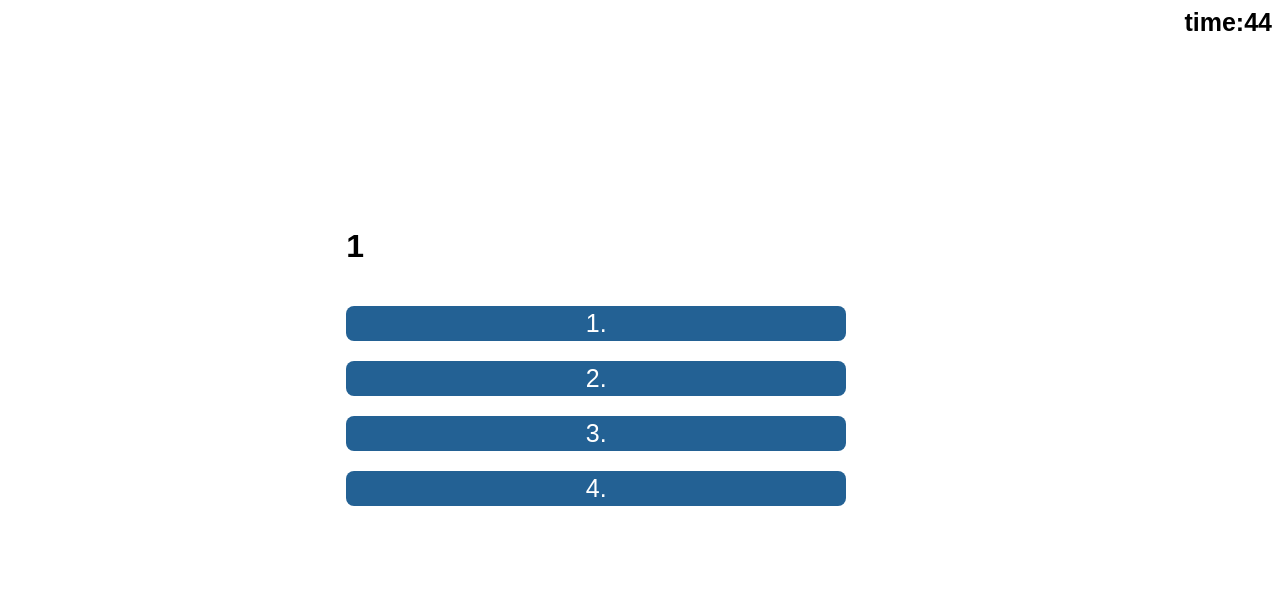
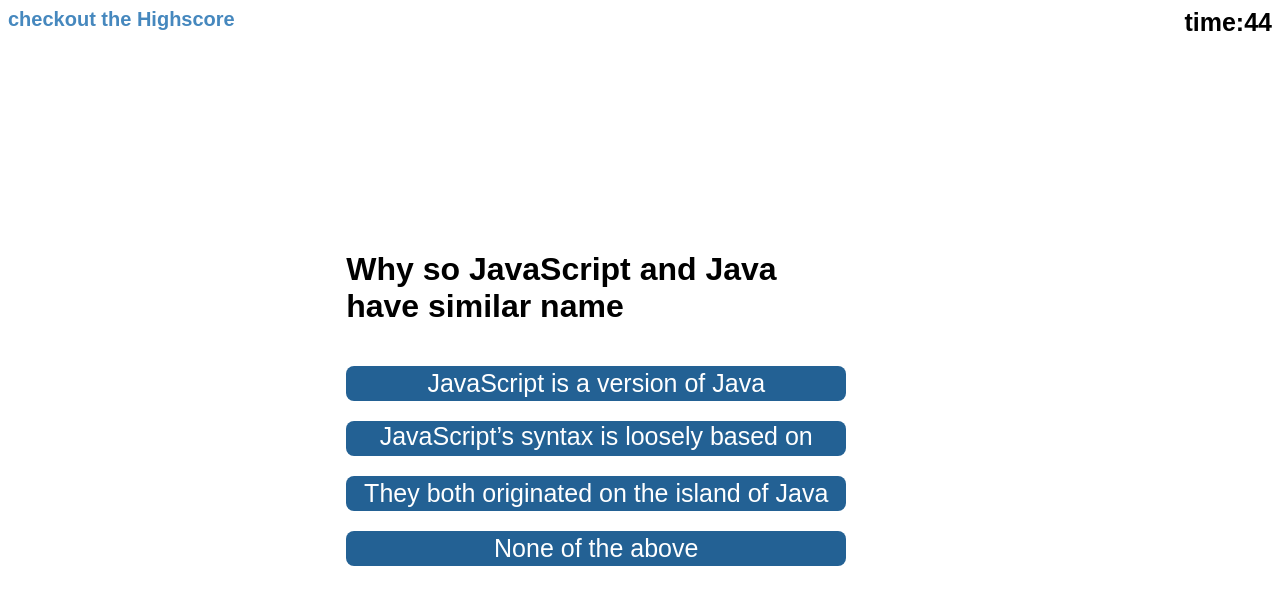
Before and after one commit to allenharborth9835/code-quiz-week-4-challenge, a plain HTML site: page index.html in a window 1280 px wide. Both pictures are taken after a click on the button "start game!". Drawn offline with Linux system fonts and the light colour scheme.

Commit message:
finish project

```diff
--- a/assets/CSS/style.css
+++ b/assets/CSS/style.css
@@ -1,12 +1,17 @@
 :root{
     --primary: rgb(35, 97, 148);
     --hover: rgb(70, 136, 190);
-    --secondary: rgb(133, 19, 19);
     --buttonText: rgb(255, 255, 255);
     --responseText: rgb(102, 102, 102);
 }
 header{
     top: 0;
+}
+header a{
+    color: var(--hover);
+    text-decoration: none;
+    font-size: 20px;
+    font-weight: bold;
 }
 .timer{
     font-size: 25px;
@@ -34,6 +39,18 @@
     color: var(--responseText);
     max-width: 500px;
     margin: auto;
+    -webkit-animation: cssAnimation 3s forwards;
+    animation: cssAnimation 2s forwards;
+}
+@keyframes cssAnimation {
+    0%   {opacity: 1;}
+    90%  {opacity: 1;}
+    100% {opacity: 0;}
+}
+@-webkit-keyframes cssAnimation {
+    0%   {opacity: 1;}
+    90%  {opacity: 1;}
+    100% {opacity: 0;}
 }
 
 button{
--- a/assets/JS/logic.js
+++ b/assets/JS/logic.js
@@ -4,17 +4,26 @@
 let highscoreInputEl = document.querySelector('#highscoreInput');
 let responseEl = document.querySelector("#response");
 let timeEl = document.getElementById('time');
+let isGameOn = false;
 let scoreArr = [];
 let score = 0;
 let time = 45;
 
-
-
+//function for the checkHighscore
+//it also ends game to let player submit highscore
+function highscoreLink(){
+    if(isGameOn){
+        time = -1;
+    }else{
+        highscoreReview();
+    }
+}
 //create a function to create the start page
 function startPage(){
     clearScreen()
     document.body.appendChild(startEl)
     var localHighscores = localStorage.getItem("highscore");
+    //if there are highscores in local storage it pushes them in to the score array
     if(!(localHighscores===null)){
         localHighscores = JSON.parse(localHighscores);
         localHighscores.forEach(score =>{
@@ -26,54 +35,141 @@
 }
 //create function to create game
 function startGame(){
-    let i = 0;
+    //varible to keep track when game is running
+    isGameOn = true;
     let questionEl = document.createElement("H1");
+    //varible to keep track of question number
+    let questionNum = 0;
+    //varible for different buttons of the question
     let buttonElArr =[
         document.createElement("BUTTON"),
         document.createElement("BUTTON"),
         document.createElement("BUTTON"),
         document.createElement("BUTTON")
     ];
-    //create a varible to store
+    //create a varible to store the score
     score = 0;
     //create a varible to store questions
     let questions =[
-        {question: "1",
+        {question: "Why so JavaScript and Java have similar name",
         answers:[
-            "1.",
-            "2.",
-            "3.",
-            "4.",
+            "JavaScript is a version of Java",
+            "JavaScript’s syntax is loosely based on Java",
+            "They both originated on the island of Java",
+            "None of the above",
+        ],
+        correct: 1,
+        isAnswered: false
+        },
+        {question: "When a user views a page containing a JavaScript program, which machine actually executes the script?",
+        answers:[
+            "The Web server",
+            "A central machine deep within Netscape’s corporate offices",
+            "The User’s machine running a Web browser",
+            "None of the above",
+        ],
+        correct: 2,
+        isAnswered: false
+        },
+        {question: "What are variables used for in JavaScript Programs?",
+        answers:[
+            "Varying randomly",
+            "Storing numbers, dates, or other values",
+            "Causing high-school algebra flashbacks",
+            "None of the above",
+        ],
+        correct: 1,
+        isAnswered: false
+        },
+        {question: "What should appear at the very end of your JavaScript?",
+        answers:[
+            "The /script tag",
+            "The script tag",
+            "The END statement",
+            "None of the above",
+        ],
+        correct: 0,
+        isAnswered: false
+        },
+        {question: "How does JavaScript store dates in a date object?",
+        answers:[
+            "The number of seconds since Netscape’s public stock offering.",
+            "seconds after January 1st, 1500",
+            "days since January 1st,1900",
+            "milliseconds since January 1st,1970",
         ],
         correct: 3,
         isAnswered: false
         },
-        {question: "2a",
+        {question: "If para1 is the DOM object for a paragraph, what is the correct syntax to change the text within the paragraph?",
         answers:[
-            "1.",
-            "2.",
-            "3.",
-            "4.",
+            "\“New Text\”?",
+            "para1.value=\”New Text\”;",
+            "para1.firstChild.nodeValue= \“New Text\”;>",
+            "para1.nodeValue=\”New Text\”\;",
         ],
-        correct: 2,
+        correct: 1,
+        isAnswered: false
+        },
+        {question: "Which of the following best describes JavaScript?",
+        answers:[
+            "a low-level programming language.",
+            "a scripting language precompiled in the browser.",
+            "a compiled scripting language.",
+            "an object-oriented scripting language.",
+        ],
+        correct: 3,
+        isAnswered: false
+        },
+        {question: "Which of the following is NOT considered a JavaScript operator?",
+        answers:[
+            "new",
+            "this",
+            "delete",
+            "typeof",
+        ],
+        correct: 1,
+        isAnswered: false
+        },
+        {question: "JavaScript is interpreted by _________",
+        answers:[
+            "client",
+            "server",
+            "object",
+            "None of the above",
+        ],
+        correct: 0,
+        isAnswered: false
+        },
+        {question: "Using _______ statement is how you test for a specific condition.",
+        answers:[
+            "Select",
+            "If",
+            "Switch",
+            "For",
+        ],
+        correct: 1,
         isAnswered: false
         }
     ]
     clearScreen();
     document.body.appendChild(mainDivEl);
-    document.body.appendChild(responseEl);
     responseEl.innerHTML = "";
+    questionEl.innerHTML = "";
     function displayNext(){
-        if((i<questions.length)&&(!questions[i].isAnswered)){
-            questionEl.innerHTML = questions[i].question;
+        //goes through each question and displays the question
+        if((questionNum<questions.length)&&(!questions[questionNum].isAnswered)){
+            questionEl.innerHTML = questions[questionNum].question;
             mainDivEl.appendChild(questionEl);
-            let answerArr = questions[i].answers;
+            let answerArr = questions[questionNum].answers;
+            //each answer is given its own button and click action
             answerArr.forEach( answer =>{
                 let position = answerArr.indexOf(answer);
                 buttonElArr[position].innerHTML = answer;
                 mainDivEl.appendChild(buttonElArr[position]);
                 buttonElArr[position].onclick = function(){
-                    if(position === questions[i].correct){
+                    document.body.appendChild(responseEl);
+                    if(position === questions[questionNum].correct){
                         time += 5;
                         score++;
                         responseEl.innerHTML = "correct! +5 time";
@@ -81,8 +177,8 @@
                         time -= 10;
                         responseEl.innerHTML = "incorrect! -10 time"
                     }
-                    questions[i].isAnswered = true;
-                    i++;
+                    questions[questionNum].isAnswered = true;
+                    questionNum++;
                     displayNext();
                 }
             });
@@ -119,6 +215,7 @@
 //create a highscore input page
 function highscoreInput(){
     clearScreen();
+    isGameOn = false;
     document.body.appendChild(highscoreInputEl)
     document.body.appendChild(responseEl)
     let scoreEl = document.getElementById('score');
@@ -139,7 +236,7 @@
     }
     return array;
 }
-//function for when the submit highscore buyyon was pressed
+//function for when the submit highscore button was pressed
 function submitHighscore(event){
     event.preventDefault();
     var NameInput = document.querySelector("input[id='name']").value;
@@ -152,6 +249,7 @@
         scoreInfo.push(score);
         scoreArr.push(scoreInfo);
         sortArr(scoreArr);
+        //store highscores in local storage
         localStorage.setItem("highscore",JSON.stringify(scoreArr));
         highscoreReview();
     }
@@ -161,16 +259,22 @@
     clearScreen();
     document.body.appendChild(highscoreEl);
     let scoresEl = document.querySelector("#scores")
+    //clears the scores on the screen to put a new list on the screen
     scoresEl.innerHTML = "";
+    //pulls each element from the array and adds them
     scoreArr.forEach( score =>{
         let postition = scoreArr.indexOf(score);
         let number = `${postition + 1}. ${score[0]} ${score[1]}<br>`;
         scoresEl.innerHTML += number;
     });
+    //adds the new list of scores on the screen
     highscoreEl.appendChild(scoresEl);
+    //pulls in the buttons from the screen
     let restartBtn = document.querySelector('#restart');
     let clearBtn = document.querySelector('#clear')
+    //restarts the gamewhen button is pressed
     restartBtn.onclick = startGame;
+    //clears all the high scores
     clearBtn.onclick = function(){
         localStorage.removeItem("highscore");
         scoreArr = [];
--- a/index.html
+++ b/index.html
@@ -8,7 +8,7 @@
     <link rel="stylesheet" type="text/css" href ="assets/CSS/style.css">
 </head>
 <body>
-<header>
+<header><a href="javascript: highscoreLink()">checkout the Highscore</a>
     <nav class="timer">time:<span id="time">45</span></nav>
 </header>
     <div class="center" id = "start">
@@ -16,7 +16,8 @@
         <p>find out how you compare to your freinds</p>
         <button id = startGame>start game!</button>
     </div>
-    <div class="center" id="game"></div>
+    <div class="center" id="game">
+    </div>
     <div class="center" id="highscoreInput">
         <h2>your highscore was: <span id="score"></span></h2>
         <h2>enter your name<h2>
```
